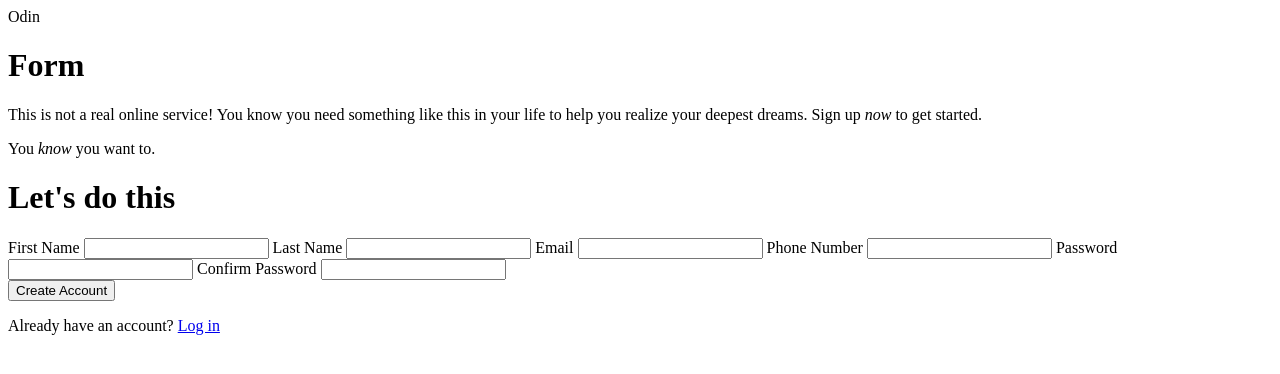
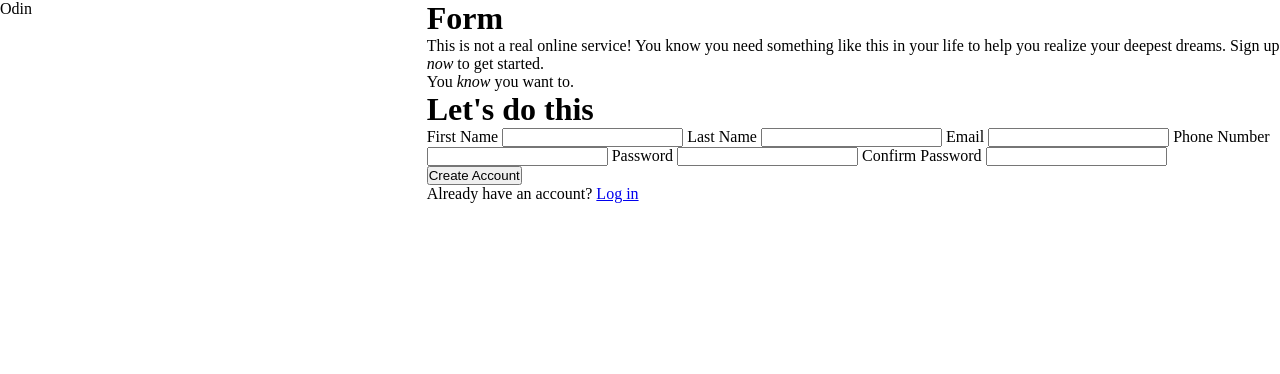
Before and after one commit to fmtayag/odin-signup, a plain HTML site: page index.html in a window 1280 px wide. Drawn offline with Linux system fonts and the light colour scheme.

Commit message:
Add flexbox to splash and main

```diff
--- a/index.html
+++ b/index.html
@@ -7,20 +7,18 @@
     <link rel="stylesheet" href="./styles.css" />
   </head>
   <body>
-    <div>
+    <div id="splash">
       <div>Odin</div>
     </div>
-    <div>
+    <div id="main">
       <h1>Form</h1>
       <div>
         <p>
-            This is not a real online service! You know you need something like this
-            in your life to help you realize your deepest dreams. Sign up
+          This is not a real online service! You know you need something like
+          this in your life to help you realize your deepest dreams. Sign up
           <em>now</em> to get started.
         </p>
-        <p>
-            You <em>know</em> you want to.
-        </p>
+        <p>You <em>know</em> you want to.</p>
       </div>
       <div>
         <form>
@@ -28,18 +26,18 @@
             <h1>Let's do this</h1>
             <div>
               <label for="fname">First Name</label>
-                <input type="text" name="user_fname" id="fname">
+              <input type="text" name="user_fname" id="fname" />
 
               <label for="lname">Last Name</label>
-                <input type="text" name="user_lname" id="lname">
+              <input type="text" name="user_lname" id="lname" />
               <label for="email">Email</label>
-                <input type="email" name="user_email" id="email">
+              <input type="email" name="user_email" id="email" />
               <label for="phone">Phone Number</label>
-                <input type="tel" name="user_phone" id="phone">
+              <input type="tel" name="user_phone" id="phone" />
               <label for="password">Password</label>
-                <input type="password" name="user_password" id="password">
+              <input type="password" name="user_password" id="password" />
               <label for="confirm_pass">Confirm Password</label>
-                <input type="password" name="confirm_pass" id="confirm_pass">
+              <input type="password" name="confirm_pass" id="confirm_pass" />
             </div>
           </div>
           <div>
--- a/styles.css
+++ b/styles.css
@@ -7,6 +7,26 @@
     font-display: swap;
 }
 
+* {
+    margin: 0;
+    padding: 0;
+    box-sizing: 0;
+}
+
 .logo-text {
     font-family: 'Norse', system-ui, -apple-system, BlinkMacSystemFont, 'Segoe UI', Roboto, Oxygen, Ubuntu, Cantarell, 'Open Sans', 'Helvetica Neue', sans-serif;
 }
+
+body {
+    display: flex;
+    width: 100vw;
+    height: 100vh;
+}
+
+#splash {
+    flex: 1;
+}
+
+#main {
+    flex: 2;
+}
```
Lines whose indentation alone changed are shown as unchanged.
